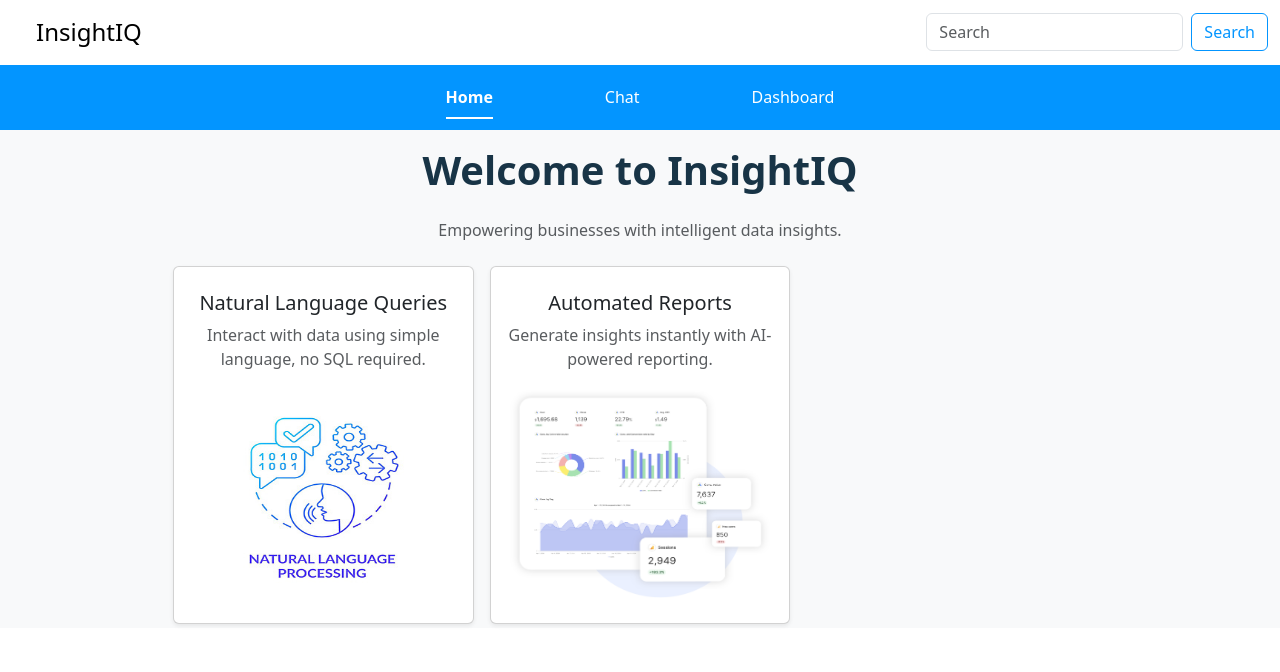
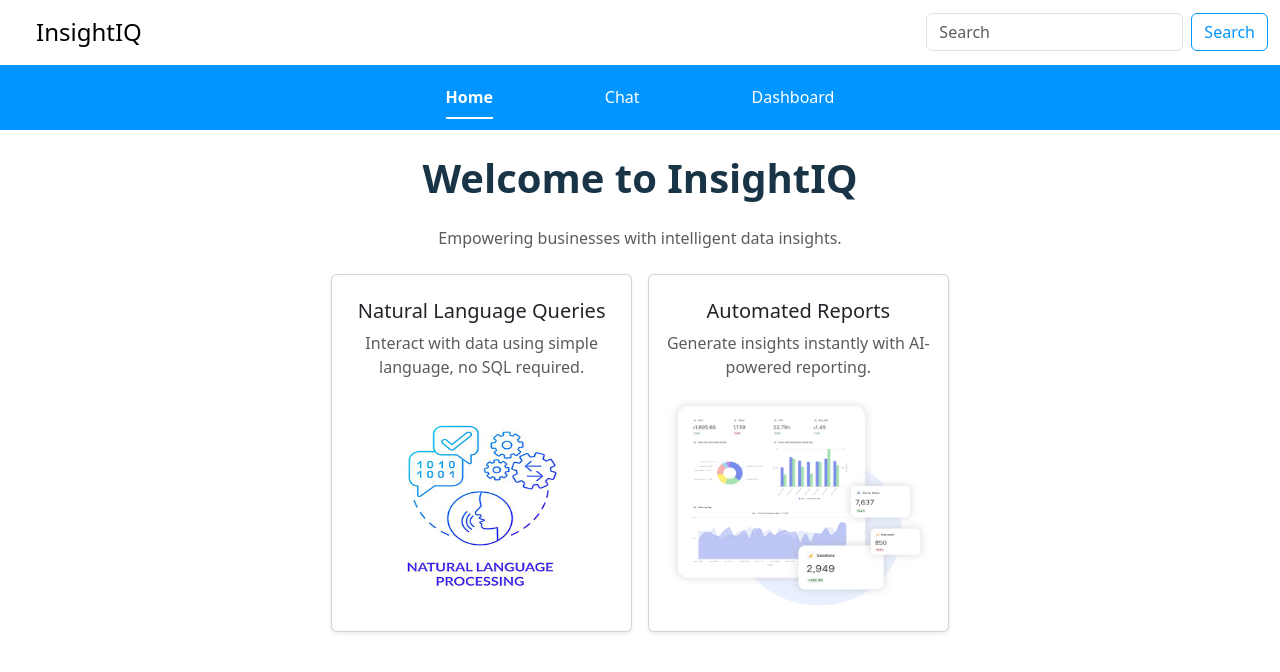
Before and after one commit to JPZU/InsightIQ, a Vue app in the folder frontend/: page / in a window 1280 px wide. Shown: the top 672 px of the page. Built offline with nearby package versions, Linux system fonts and the light colour scheme; no server answers.

Commit message:
fix: filename correction

```diff
--- a/frontend/src/components/layouts/NavbarComponent.vue
+++ b/frontend/src/components/layouts/NavbarComponent.vue
@@ -1,7 +1,7 @@
 <script setup lang="ts">
 import { ref, watch, onMounted } from 'vue';
 import { useRoute } from 'vue-router';
-import { getNavbarConfig } from '@/utils/TabsUtils';
+import { getNavbarConfig } from '@/utils/NavbarConfigUtils';
 import type { NavbarConfigInterface } from '@/interfaces/NavbarConfigInterface';
 
 const route = useRoute();
--- a/frontend/src/views/HomeView.vue
+++ b/frontend/src/views/HomeView.vue
@@ -1,12 +1,9 @@
-<script setup lang="ts">
-</script>
-
 <template>
   <div class="d-flex flex-column min-vh-100">
-    <section class="text-center pb-1 bg-light d-flex flex-column align-items-center justify-content-center">
-      <h1 class="display-6 fw-bold mt-3 mb-3" style="color: #183446">Welcome to InsightIQ</h1>
+    <section class="text-center pb-1 d-flex flex-column align-items-center justify-content-center">
+      <h1 class="display-6 fw-bold mt-4 mb-3" style="color: #183446">Welcome to InsightIQ</h1>
       <p class="text-muted mt-2 mb-4">Empowering businesses with intelligent data insights.</p>
-      <div class="row g-3">
+      <div class="row g-3 justify-content-center">
         <div class="col-md-4" @click="$router.push('/chat')">
           <div class="card shadow-sm p-3 card-hover h-100 text-center">
             <i class="bi bi-chat-left-text h2" style="color: #00a6a6"></i>
@@ -27,14 +24,3 @@
     </section>
   </div>
 </template>
-
-<style scoped>
-.card-hover {
-  transition: transform 0.3s ease-in-out, box-shadow 0.3s ease-in-out;
-  cursor: pointer;
-}
-.card-hover:hover {
-  transform: scale(1.05);
-  box-shadow: 0 10px 20px rgba(0, 0, 0, 0.2);
-}
-</style>
```
Also changed, not shown: frontend/src/utils/NavbarConfigUtils.ts (renamed from frontend/src/utils/TabsUtils.ts).
